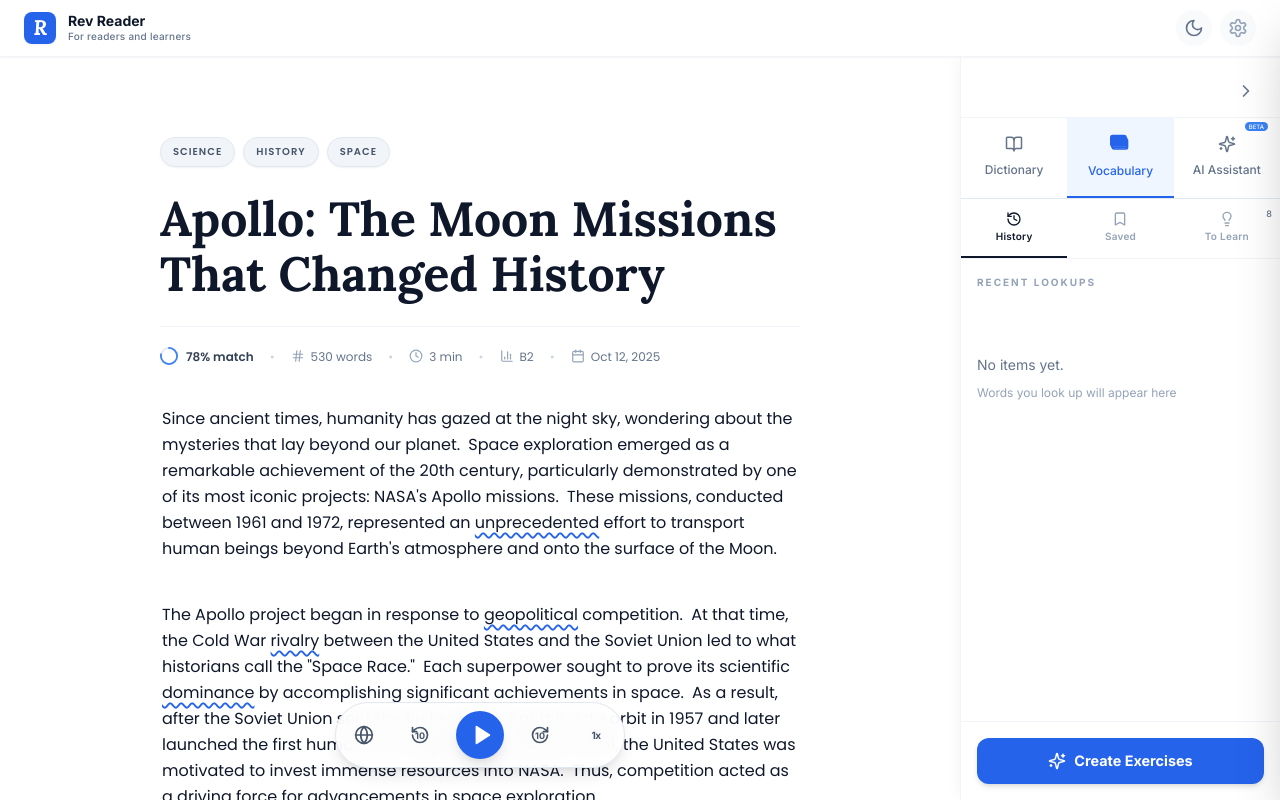
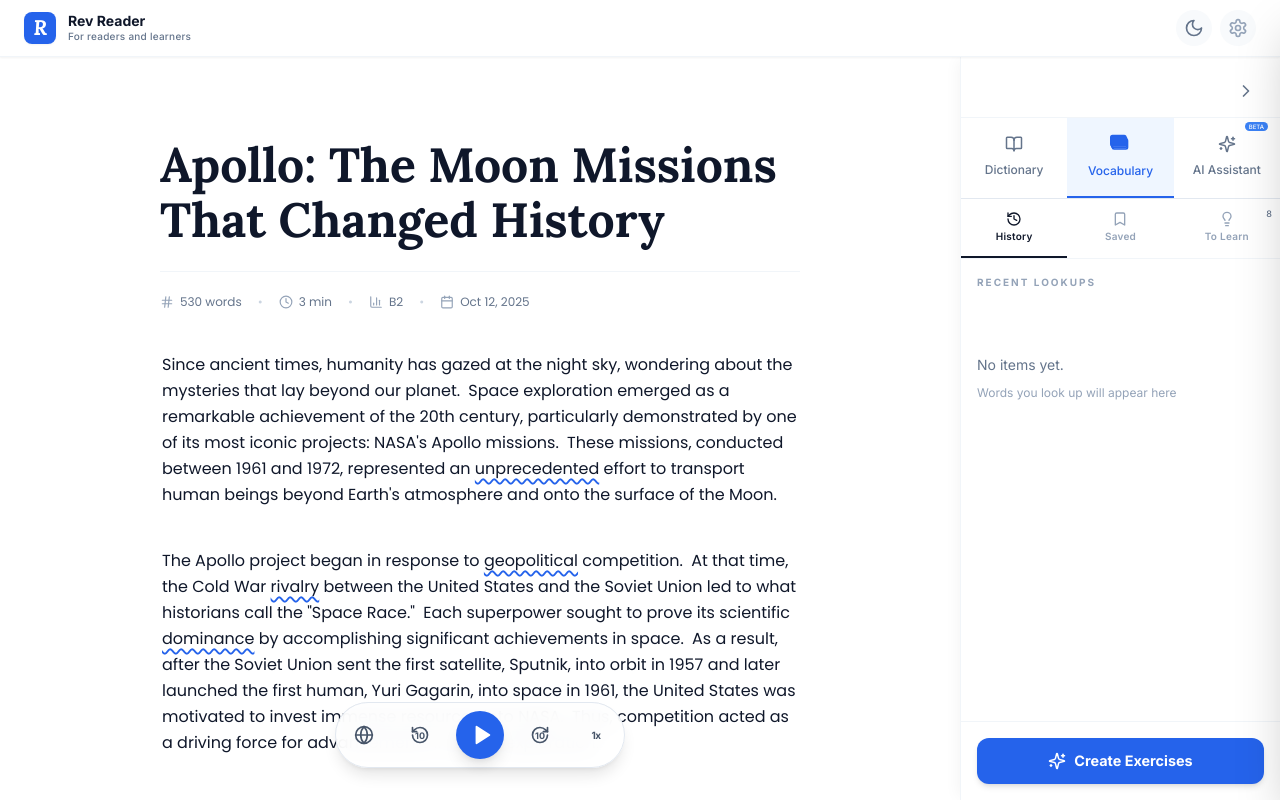
Before and after one commit to stanleyouzillou/reverso-reader, a React (Vite) app: page / in a window 1280 px wide. Built offline with nearby package versions, Linux system fonts and the light colour scheme.

Commit message:
refactor(ArticleHeader): remove unused ArticleTags and MatchScore components
Clean up ArticleHeader by removing unused components to simplify the layout and improve maintainability

```diff
--- a/src/components/metadata/ArticleHeader.tsx
+++ b/src/components/metadata/ArticleHeader.tsx
@@ -1,7 +1,5 @@
 import React from "react";
 import { cn } from "../../lib/utils";
-import { ArticleTags } from "./ArticleTags";
-import { MatchScore } from "./MatchScore";
 import { Clock, Hash, BarChart3, Calendar } from "lucide-react";
 
 interface ArticleHeaderProps {
@@ -32,9 +30,6 @@ export const ArticleHeader: React.FC<ArticleHeaderProps> = ({
         className
       )}
     >
-      {/* 1. Category Tags at the very top */}
-      <ArticleTags tags={tags} />
-
       {/* 2. Title */}
       <h1 className="text-[2.25rem] sm:text-[3rem] font-serif font-bold text-slate-900 dark:text-white leading-[1.15]">
         {title}
@@ -42,19 +37,6 @@ export const ArticleHeader: React.FC<ArticleHeaderProps> = ({
 
       {/* 3. Metadata Row */}
       <div className="flex flex-wrap items-center gap-x-[1rem] gap-y-[0.5rem] text-[0.75rem] text-slate-500 dark:text-slate-200 border-t border-slate-100 dark:border-slate-800 pt-[1.25rem]">
-        {/* Match Score */}
-        <div
-          className="flex items-center gap-[0.5rem] group cursor-help"
-          title="Match based on your vocabulary"
-        >
-          <MatchScore score={matchScore} size="1.125rem" showText={false} />
-          <span className="font-bold text-slate-700 dark:text-slate-200">
-            {matchScore}% match
-          </span>
-        </div>
-
-        <span className="text-slate-300 hidden sm:inline">•</span>
-
         {/* Word Count */}
         <div className="flex items-center gap-[0.375rem]">
           <Hash
```
